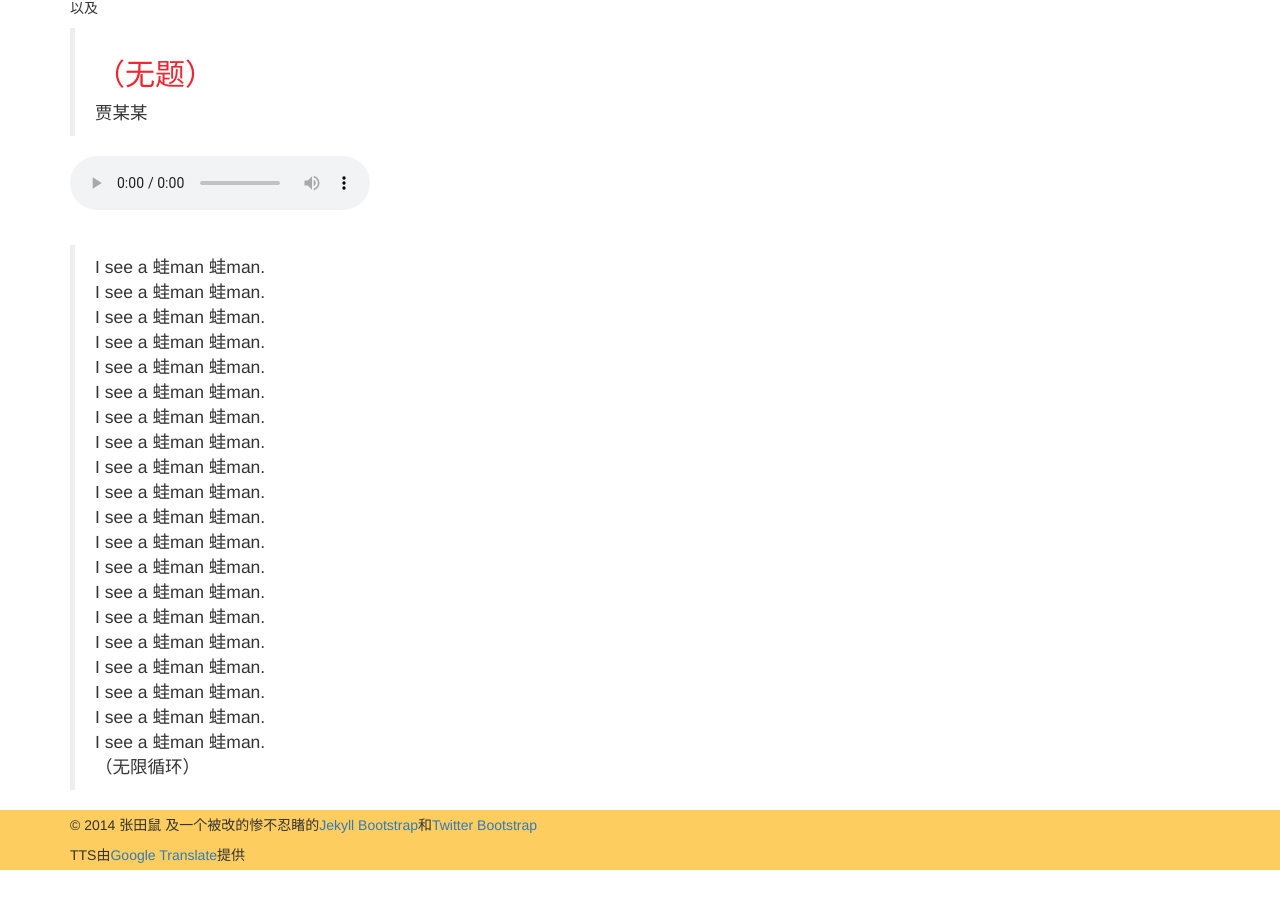
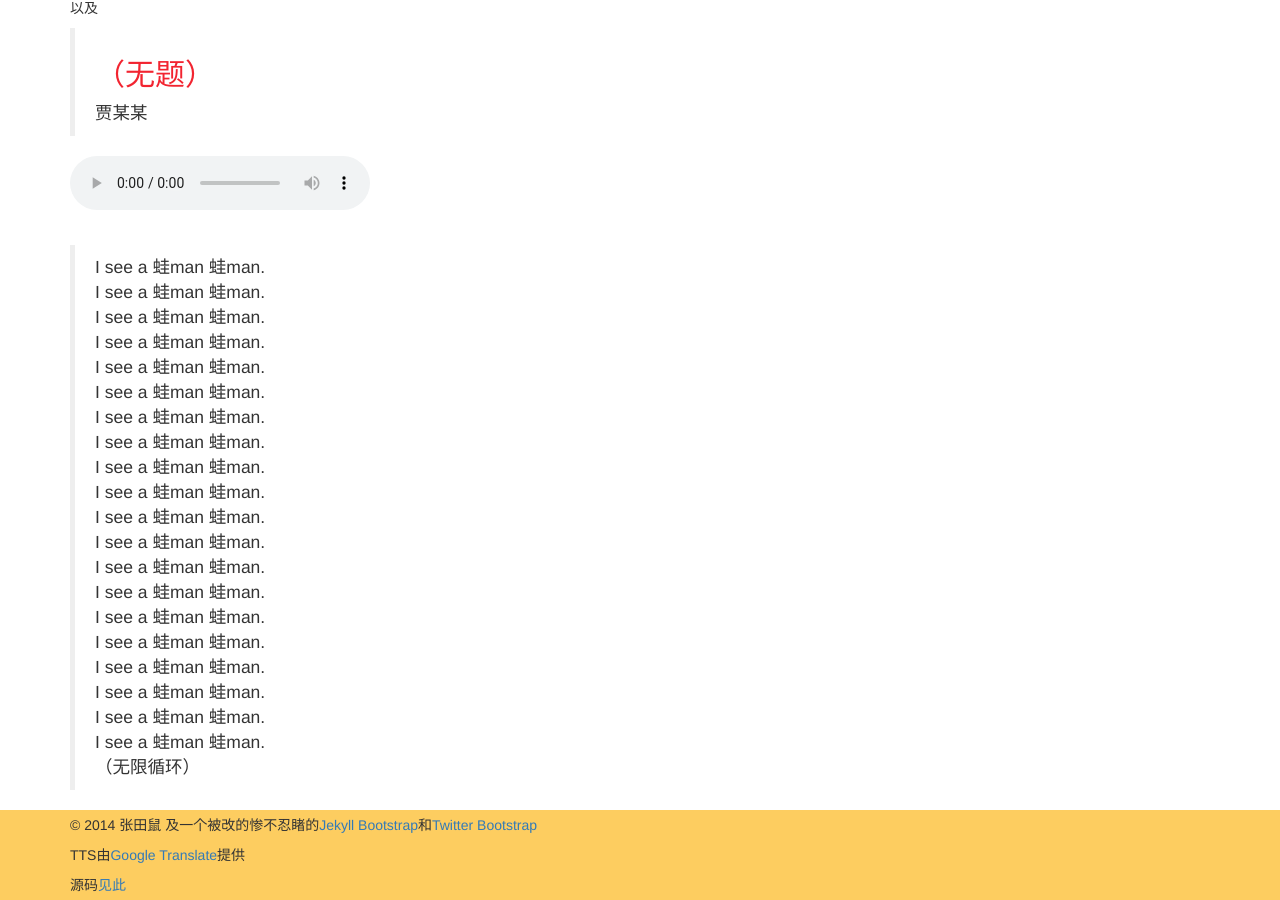
Before and after one commit to zsdtj/zsdtj.github.io, a Jekyll site: the page built from index.md, in a window 1280 px wide and 900 px high, scrolled down 2900 px. Built offline with Jekyll 4.4.1, drawn with Linux system fonts in a browser that asks for light colours; nearby versions of some CDN libraries; library files that are not in the unit come from our copies; before the commit the page ends 3770 px from its top, so only the background shows below that.

Commit message:
add the address of source code

```diff
--- a/_includes/themes/bootstrap-3/default.html
+++ b/_includes/themes/bootstrap-3/default.html
@@ -40,6 +40,7 @@
       <div class="container">
         <p>&copy; {{ site.time | date: '%Y' }} 张田鼠
           及一个被改的惨不忍睹的<a href="http://jekyllbootstrap.com" target="_blank" title="The Definitive Jekyll Blogging Framework">Jekyll Bootstrap</a>和<a href="http://twitter.github.com/bootstrap/" target="_blank">Twitter Bootstrap</a><br/>TTS由<a href="http://translate.google.com.hk/" target="_blank">Google Translate</a>提供
+        <p>源码<a href="https://github.com/zsdtj/zsdtj.github.io" target="_blank">见此</a>
       </div>
     </div>
 
```
